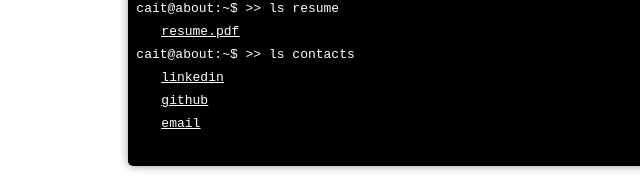
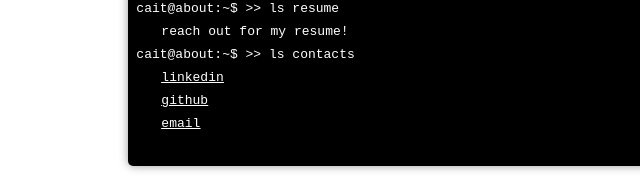
Before and after one commit to cwu13/cwu13.github.io, a plain HTML site: page index.html in a window 1280 px wide. Shown: the part 498-688 px from the top of the page, 0-640 px from the left. Drawn offline with Linux system fonts and the light colour scheme; a web font is replaced by a local one.

Commit message:
Took off resume

```diff
--- a/index.html
+++ b/index.html
@@ -61,7 +61,7 @@
                             animal crossing
                         </pre>cait@about:~$ >> ls resume
                         <pre class="resume">
-                            <a href="src/resume.pdf" class="links">resume.pdf</a>
+                            reach out for my resume!
                         </pre>cait@about:~$ >> ls contacts
                         <pre class="contact">
                             <a href="https://www.linkedin.com/in/caitlinwu13" target="_blank" class="links">linkedin</a>
--- a/styles.css
+++ b/styles.css
@@ -189,13 +189,13 @@ html {
     border-radius: 0 0 5px 5px;
 }
 
-.hobbies {
+.hobbies, .resume {
     padding-left: 25px;
     text-align: left;
     white-space: pre-line;
 }
 
-.contact, .resume {
+.contact{
     padding-left: 25px;
     text-align: left;
     white-space: pre-line;
```
Also changed, not shown: 1 other file.
